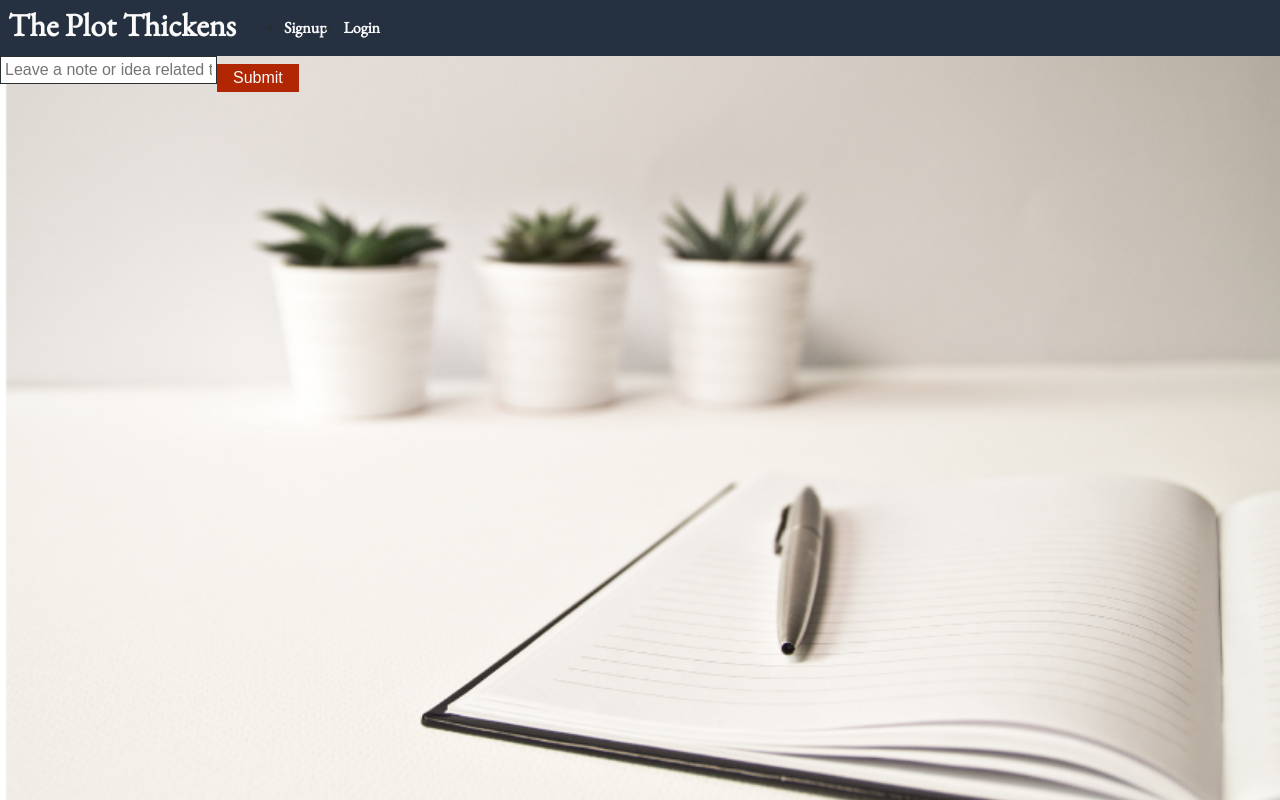
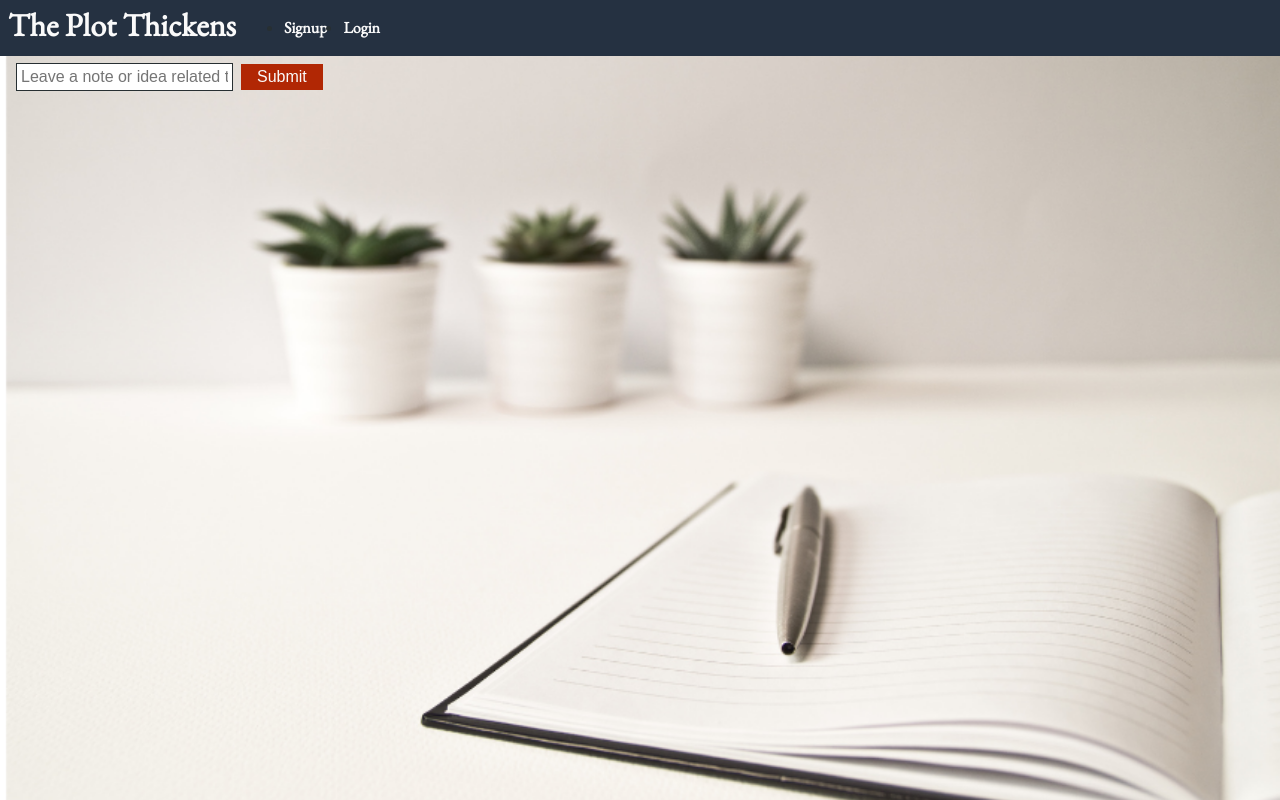
Before and after one commit to AnnMarkham/the-plot-thickens, a React (Create React App) app in the folder client/: page /noteform in a window 1280 px wide. Built offline with nearby package versions, Linux system fonts and the light colour scheme.

Commit message:
single story and add note formatted

```diff
--- a/client/src/components/NoteForm/index.js
+++ b/client/src/components/NoteForm/index.js
@@ -29,9 +29,9 @@ const NoteForm = ({ storyId }) => {
   };
 
   return (
-
+    <div className="row">
       <form
-        className="flex-row justify-center justify-space-between-md align-stretch"
+        className="col s12"
         onSubmit={handleFormSubmit}
       >
         <input
@@ -45,6 +45,7 @@ const NoteForm = ({ storyId }) => {
           Submit
         </button>
       </form>
+    </div>
 
 
   );
--- a/client/src/components/StoryList/index.js
+++ b/client/src/components/StoryList/index.js
@@ -26,7 +26,7 @@ const StoryList = ({ stories, title }) => {
               <Link to={`/story/${story._id}`}>
                 <p>{story.storyText}</p>
                 <p className="mb-0">
-                   {story.noteCoutnCount} || Click to{" "}
+                   Click to{" "}
                   {story.noteCount ? "see" : "add"} a note!
                 </p>
               </Link>
--- a/client/src/index.css
+++ b/client/src/index.css
@@ -135,6 +135,8 @@ input {
   outline: none;
   margin-bottom: 0.5rem;
   transition: box-shadow 0.2s;
+  margin-right: 0.5rem;
+  margin-left: 1rem;
 }
 
 input:focus {
@@ -149,11 +151,14 @@ input:focus {
   margin-right: auto;
 }
 .story-list-card{
-  border: 0.25rem solid rgb(2, 19, 2);
+  border: 0.20rem solid rgb(2, 19, 2);
   padding-left: 1rem;
   margin-left: 1rem;
   margin-right: 1rem;
   padding-right: 1rem;
+  margin-top: 1rem;
+  margin-bottom: 1rem;
+  background-color: var(--light);
 
 }
 
--- a/client/src/pages/SingleStory.js
+++ b/client/src/pages/SingleStory.js
@@ -20,20 +20,19 @@ const SingleStory = props => {
   }
 
   return (
-    <div>
-      <div className="card mb-3">
+    <div className= "row">
+      <div className="story-list-card">
+        <h3>{story.username}</h3>
         <p className="card-header">
           <span style={{ fontWeight: 400 }} className="text-light">
-            {story.username}
-          </span>{" "}
+            </span>{" "}
           story on {story.createdAt}
         </p>
         <div className="card-body">
           <p>{story.storyText}</p>
         </div>
       </div>
-      {story.noteCount > 0 && (
-        <NoteList notes={story.notes} />
+      {story.noteCount > 0 && (<NoteList notes={story.notes} />
       )}
 
       {Auth.loggedIn() && <NoteForm storyId={story._id} />}
```
